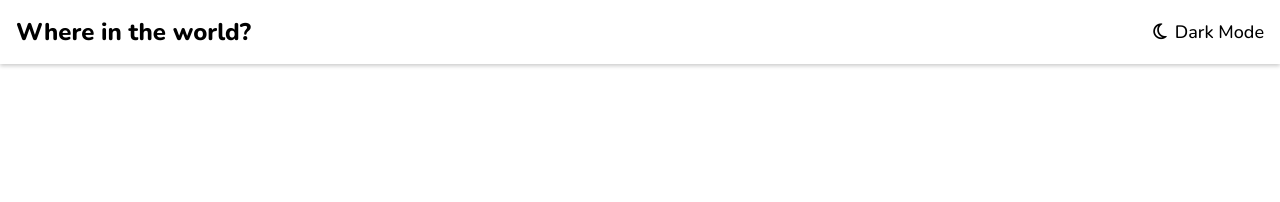
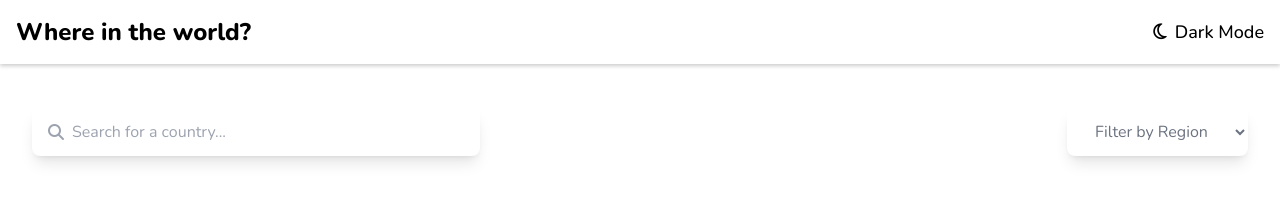
Before and after one commit to PavilionRYZ/Rest_Countries_Api, a website built with Vite: page index.html in a window 1280 px wide. Built offline with nearby package versions, Linux system fonts and the light colour scheme; no server answers.

Commit message:
`Added search filter container with magnifying glass input and region filter select`

```diff
--- a/index.html
+++ b/index.html
@@ -31,6 +31,30 @@
     </header>
     <main class="p-6 md:p-8">
       <div
+        class="search_filter_container flex flex-wrap justify-start md:justify-between items-center gap-8 md:gap-16 w-full max-w-screen-2xl mx-auto my-4 md:my-6 md:mt-3"
+      >
+        <div
+          class="search flex items-center gap-2  px-4 py-3 rounded-lg shadow-lg outline-none bg-white text-gray-500 w-full max-w-md"
+        >
+          <i class="fa-solid fa-magnifying-glass text-gray-400"></i>
+          <input
+            placeholder="Search for a country..."
+            type="text"
+            class="flex-1 bg-transparent overflow-hidden outline-none text-gray-700 placeholder-gray-400"
+          />
+        </div>
+        <div class="filter">
+          <select name="region" class="select  px-6 py-3 rounded-lg shadow-lg outline-none bg-white text-gray-500 w-full max-w-md" title="Select a region">
+            <option hidden>Filter by Region</option>
+            <option value="Africa">Africa</option>
+            <option value="America">America</option>
+            <option value="Asia">Asia</option>
+            <option value="Europe">Europe</option>
+            <option value="Oceania">Oceania</option>
+          </select>
+        </div>
+      </div>
+      <div
         class="countries-container flex flex-wrap justify-center md:justify-between items-center gap-8 md:gap-16 w-full max-w-screen-2xl mx-auto my-1 md:mt-3"
       ></div>
     </main>
```
